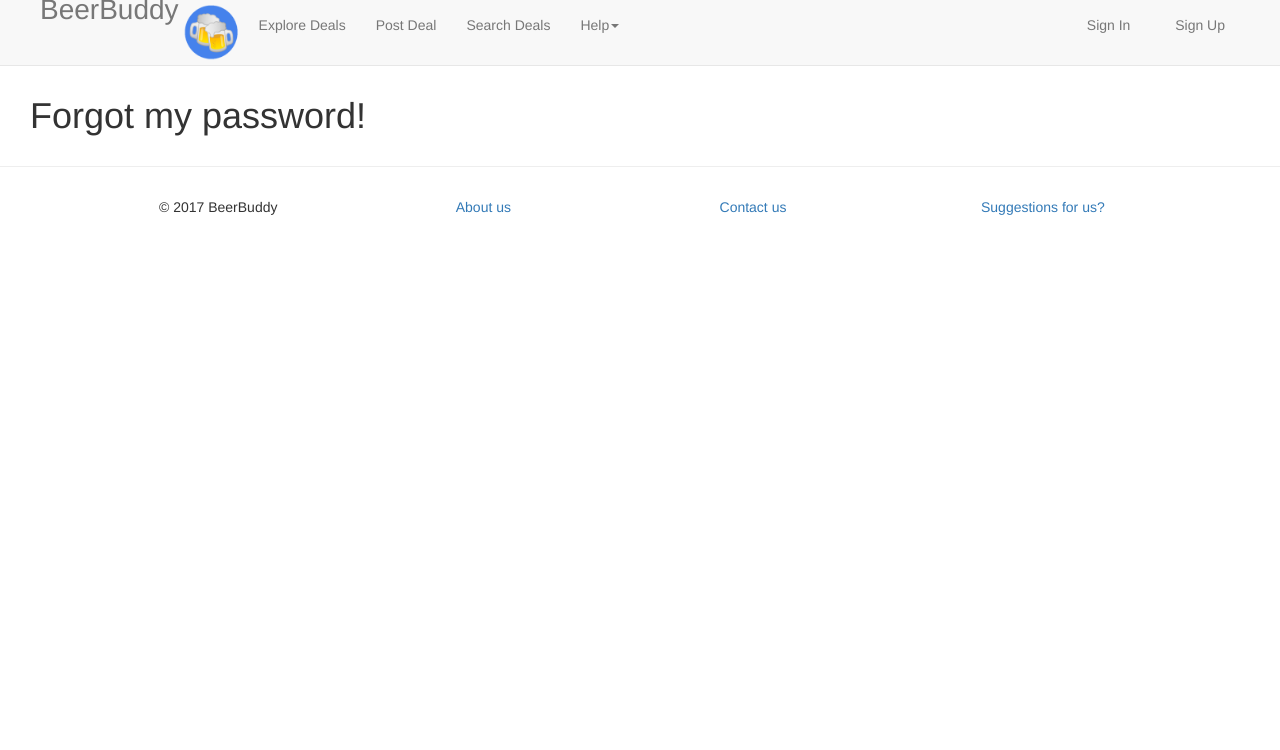
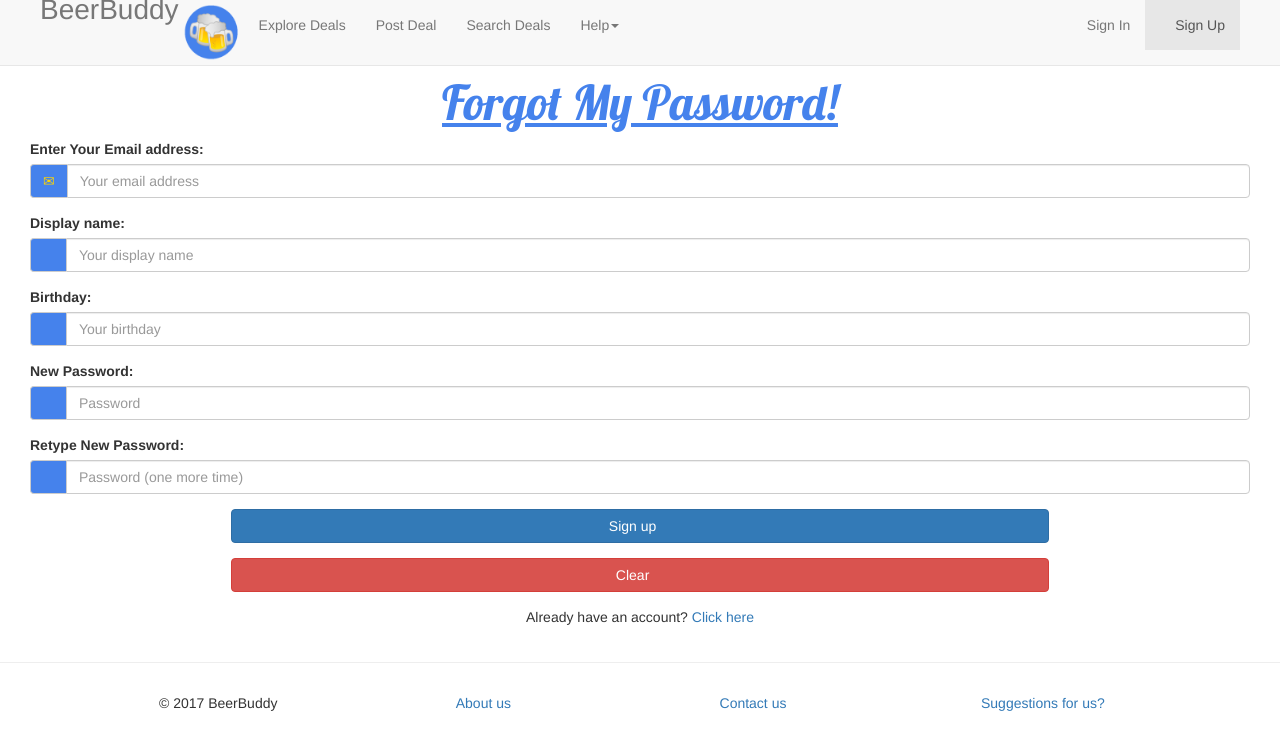
Before and after one commit to quietgiant/BeerBuddy, a PHP site: page /help/recoverPassword.php in a window 1280 px wide. Shown: the top 750 px of the page. Run offline with PHP 8.4, Linux system fonts and the light colour scheme; some libraries are stand-ins or nearby versions; some web fonts are replaced.

Commit message:
color scheme

```diff
--- a/res/styles/ColorScheme.css
+++ b/res/styles/ColorScheme.css
@@ -2,7 +2,7 @@
 	color: #4582ec;
 }
 .textGold{
-	color: #EFC849;
+	color: #FFD600;
 }
 .title-bar{
 	font-family: 'Lobster', cursive;
--- a/res/styles/index.css
+++ b/res/styles/index.css
@@ -35,7 +35,7 @@ body {
 }
 
 .sideBar {
-	background:#EFC849;
+	background:#FFD600;
 	height: 100%;
 	border: 1px solid black;
 	display: flex;
--- a/src/help/recoverPassword.php
+++ b/src/help/recoverPassword.php
@@ -3,42 +3,131 @@
 
   <head>
 
-    <link rel="page icon" href="../res/img/beer.ico" />
+    <link rel="page icon" href="/res/img/beer.ico" />
     <meta charset="utf-8">
     <meta name="viewport" content="width=device-width, initial-scale=1, shrink-to-fit=no">
 
-    <title>Recover Password</title>
-
+    <title>Register</title>
     <link href="https://maxcdn.bootstrapcdn.com/bootswatch/3.3.7/readable/bootstrap.min.css" rel="stylesheet">
 
-    <link href="../res/styles/navigation_header.css" rel="stylesheet">
+    <!-- datepicker css -->
+    <link href="https://cdnjs.cloudflare.com/ajax/libs/bootstrap-datepicker/1.7.1/css/bootstrap-datepicker.css" rel="stylesheet">
+
+    <!-- custom styles -->
+
+    <link href="/res/styles/navigation_header.css" rel="stylesheet">
+    <!-- Facebook API Key: 149958958929937 -->
 
   </head>
 
   <body>
 
     <!-- top navigation bar -->
-    <?php $page='recoverPassword'; include('../navigation_header.php'); ?>
+    <?php $page='register'; include('../navigation_header.php'); ?>
 
-    <!-- page contents -->
+    <!-- page contents-->
     <div class="container-fluid">
 
-      <div class="container-fluid">
+      <!-- register form -->
+      <div class="container-fluid" style="margin-left:auto; margin-right:auto;">
+        <form data-toggle="validator" action="<?= $_SERVER["PHP_SELF"] ?>" method="POST" role="form" id="registerForm">
+          <h2 class="form-heading textBlue title-bar">Forgot My Password!</h2>
 
-        <h1>Forgot my password!</h1>
+          <!-- email address -->
+          <div class="form-group">
+              <label for="email" class="control-label"> Enter Your Email address:</label>
+              <div class="input-group">
+                <span class="mytext input-group-addon"><span class=" glyphicon glyphicon-envelope"></span></span>
+                <?php if (isset($_POST["email"])): ?>
+                  <input type="email" class="form-control" id="email" value="<?= htmlspecialchars($_POST["email"]) ?>" data-error="Check that address!" required>
+                <?php else: ?>
+                  <input type="email" class="form-control" id="email" placeholder="Your email address" data-error="Check that address!" required>
+                <?php endif ?>
+              </div>
+              <div class="help-block with-errors"></div>
+          </div>
 
+          <!-- display name -->
+          <div class="form-group has-feedback">
+              <label for="inputName" class="control-label">Display name:</label>
+              <div class="input-group">
+                <span class="mytext input-group-addon"><span class=" glyphicon glyphicon-user"></span></span>
+                <input type="text" pattern="^[_A-z0-9 ]{1,}$" maxlength="20" class="form-control" id="inputName" placeholder="Your display name" required>
+              </div>
+              <span class="glyphicon form-control-feedback" aria-hidden="true"></span>
+              <div class="help-block with-errors"></div>
+            </div>
+
+            <!-- datepicker for user's birthday -->
+            <div class="form-group">
+              <label class="control-label" for="dob">Birthday:</label>
+			        <div class="input-group date" id="dob" data-provide="datepicker">
+                <span class="mytext input-group-addon"><span class=" glyphicon glyphicon-th"></span></span>
+                <input type="text" class="form-control" placeholder="Your birthday">
+              </div>
+            </div>
+
+          <!-- password entry 1 -->
+          <div class="form-group">
+            <label for="inputPassword" class="control-label">New Password:</label>
+            <div class="input-group">
+              <span class="mytext input-group-addon"><span class=" glyphicon glyphicon-lock"></span></span>
+              <input type="password" data-minlength="6" class="form-control" id="inputPassword" placeholder="Password" required>
+            </div>
+            <div class="help-block with-errors"></div>
+          </div>
+
+          <!-- password entry 2 -->
+          <div class="form-group">
+            <label for="inputPasswordConfirm" class="control-label">Retype New Password:</label>
+            <div class="input-group">
+              <span class="mytext input-group-addon"><span class=" glyphicon glyphicon-lock"></span></span>
+              <input type="password" data-minlength="6" class="form-control" id="inputPasswordConfirm" placeholder="Password (one more time)" data-match="#inputPassword" data-match-error="Whoops, your passwords don't match!" required>
+            </div>
+            <div class="help-block with-errors"></div>
+          </div>
+
+          <!-- submit form button -->
+          <div class="form-group">
+            <button class="btn btn-md btn-primary btn-block" id="submitButton" style="width:67%; margin-left:auto; margin-right:auto;" type="submit">Sign up&nbsp;<span class="glyphicon glyphicon-new-window"></span></button>
+          </div>
+
+          <!-- clear form button -->
+          <div class="form-group">
+              <button class="btn btn-md btn-primary btn-danger btn-block" id="clearButton" style="width:67%; margin-left:auto; margin-right:auto;" type="reset">Clear&nbsp;<span class="glyphicon glyphicon-trash"></span></button>
+          </div>
+          <div class="form-group text-center ">
+            <p>Already have an account? <a href="/src/login.php">Click here</a></p>
+          </div>
+        </form>
       </div>
 
     </div>
 
     <!-- footer -->
-    <?php $page='recoverPassword'; include('../footer.php'); ?>
+    <?php $page='register'; include('../footer.php'); ?>
 
     <!-- jQuery core js -->
     <script src="https://code.jquery.com/jquery-3.2.1.min.js" integrity="sha256-hwg4gsxgFZhOsEEamdOYGBf13FyQuiTwlAQgxVSNgt4=" crossorigin="anonymous"></script>
     <!-- bootstrap core js -->
     <script src="https://maxcdn.bootstrapcdn.com/bootstrap/3.3.7/js/bootstrap.min.js"></script>
+    <!-- datepicker for bootstrap -->
+    <script src="https://cdnjs.cloudflare.com/ajax/libs/bootstrap-datepicker/1.7.1/js/bootstrap-datepicker.js"></script>
+    <!-- date picker for birthday options -->
+    <script>
+    	$('#dob').datepicker({
+    		autoclose: true
+    	});
+    </script>
+    <!-- clear form script -->
+    <script>
+    	$('#clearButton').click(function(){
+        $('#registerForm')[0].reset();
+    	});
+    </script>
+    <!-- validator js-->
+    <script src="https://cdnjs.cloudflare.com/ajax/libs/1000hz-bootstrap-validator/0.11.9/validator.js"></script>
 
-  </body>
+</body>
 
 </html>
--- a/src/info/about.php
+++ b/src/info/about.php
@@ -51,7 +51,7 @@
 
             <div class="col-md-4">
               <h5>Currently pursuing B.S/M.S degress with a concentration in software development.<br><br>
-              My favorite thing about software programming is the ability to turn nothing in to something.</h5>
+              My favorite thing about software programming is the ability to turn nothing into something.</h5>
             </div>
 
             <div class="col-md-4">
--- a/src/search.php
+++ b/src/search.php
@@ -35,7 +35,7 @@
       <!-- search functions -->
       <div class="container-fluid">
 
-        <h2 class="animated lightSpeedIn textBlue title-bar" style="text-align: center">What Sounds Good To Drink Tonight?</h2>
+        <h2 class="animated lightSpeedIn textBlue title-bar" ">What Sounds Good To Drink Tonight<span class="textGold ">?</span></h2>
 
         <div class="container formBox">
 
```
Also changed, not shown: res/styles/search.css (+7 -0 lines), src/navigation_header_user.php (+11 -0 lines), src/register.php (+7 -9 lines).
